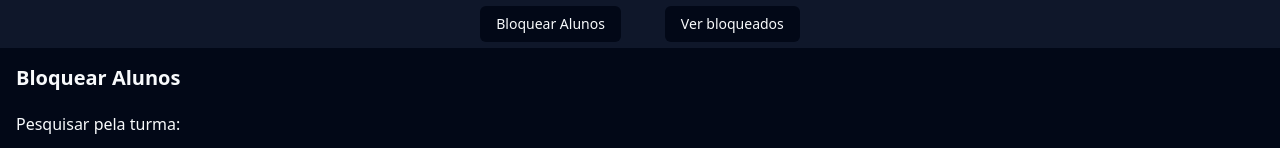
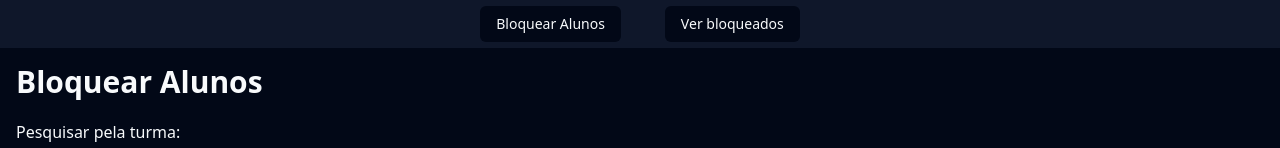
Before and after one commit to marciomarcal98/bloqueio_sorteio-frontend, a React (Vite) app: page / in a window 1280 px wide. Shown: the top 148 px of the page. Built offline with nearby package versions, Linux system fonts and the light colour scheme; no server answers.

Commit message:
alteração no tamanho do título

```diff
--- a/src/pages/Home.tsx
+++ b/src/pages/Home.tsx
@@ -76,7 +76,7 @@
       <Header />
 
       <main className="p-4">
-        <h1 className="font-bold text-xl mb-5">Bloquear Alunos</h1>
+        <h1 className="font-bold text-3xl mb-5">Bloquear Alunos</h1>
 
         <section className="mb-5">
           <p className="mb-3">Pesquisar pela turma:</p>
```
